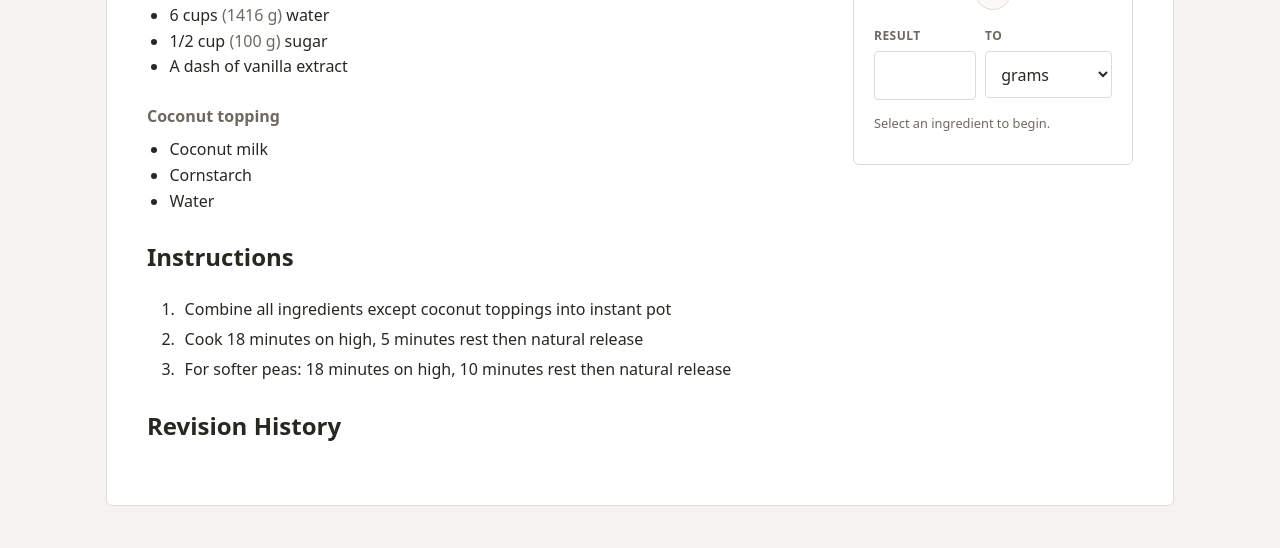
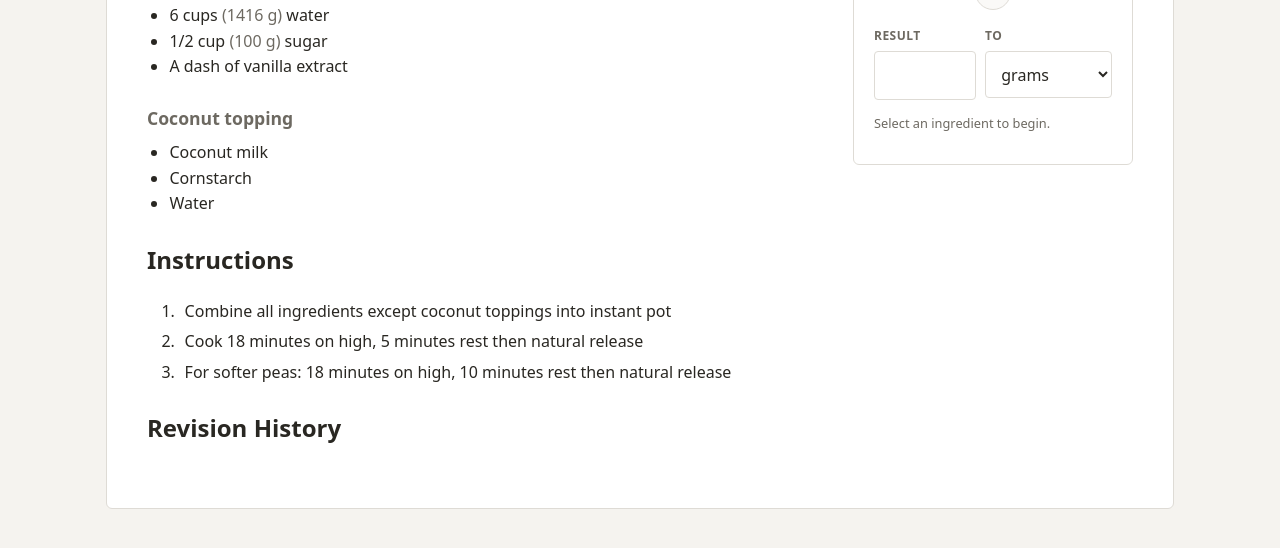
Before and after one commit to sundaycake/recipes, a Jekyll site: the page built from _recipes/black-eyed-peas-che-dau-trang.md, in a window 1280 px wide and 1400 px high, scrolled down 7 px. Shown: the part 827-1375 px from the top of the window. Built offline with Jekyll 4.4.1, drawn with Linux system fonts in a browser that asks for light colours.

Commit message:
Update style.css

```diff
--- a/assets/css/style.css
+++ b/assets/css/style.css
@@ -206,8 +206,7 @@ body {
 .recipe-content h3 {
     margin-top: 1.25rem;
     margin-bottom: 0.2rem;
-    font-size: 1rem;
-    font-weight: 600;
+    font-size: 1.1rem;
     color: var(--muted);
 }
 
```
